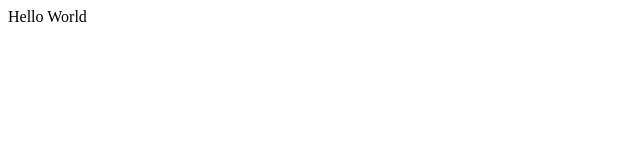
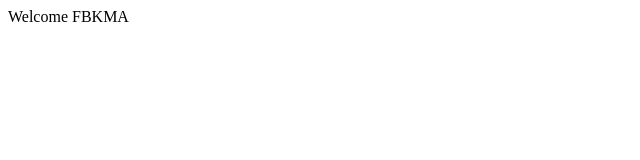
Before and after one commit to feeeeeedme/fbkma.github.io, a plain HTML site: page index.html in a window 1280 px wide. Shown: the full height of the page, 0-640 px from the left. Drawn offline with Linux system fonts and the light colour scheme.

Commit message:
Update index.html

```diff
--- a/index.html
+++ b/index.html
@@ -8,5 +8,5 @@
     <meta name="viewport" content="width=device-width, initial-scale=1" />
     <link rel="stylesheet" href="" />
   </head>
-  <body>Hello World</body>
+  <body>Welcome FBKMA</body>
 </html>
```
